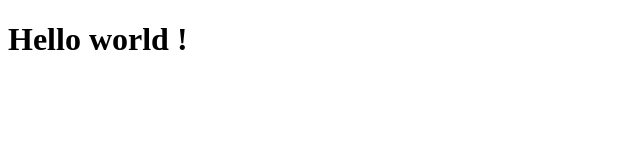
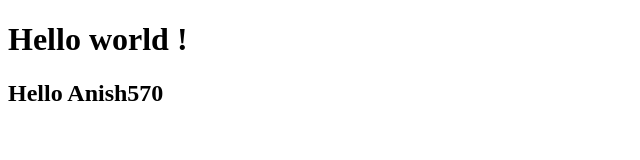
Before and after one commit to Anishthelearner/testing_again, a plain HTML site: page index.html in a window 1280 px wide. Shown: the whole page, without its empty margins (0-640 px from the left). Drawn offline with Linux system fonts and the light colour scheme.

Commit message:
Commited by Anishthelearner

```diff
--- a/index.html
+++ b/index.html
@@ -7,5 +7,6 @@
 </head>
 <body>
     <h1>Hello world !</h1>
+    <h2>Hello Anish570</h2>
 </body>
 </html>
```
